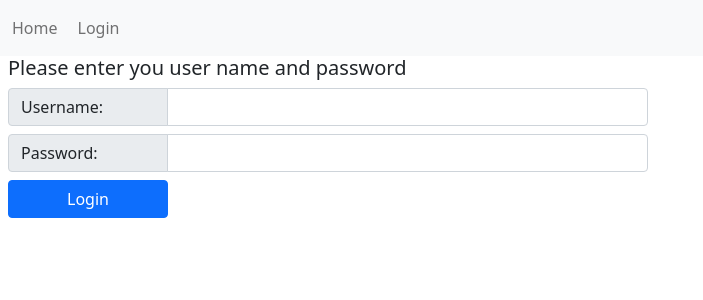
After one commit to ConstructCP/django_exams, a Django app: page /exams/login/ in a window 1280 px wide. The commit adds this page. Shown: the top 300 px of the page, without its empty margins (0-703 px from the left). Run offline with Django 3.2, Linux system fonts and the light colour scheme; some libraries are stand-ins or nearby versions.

Commit message:
Login and logout functionality

```diff
--- /dev/null
+++ b/test_site/exams/templates/exams/login.html
@@ -0,0 +1,31 @@
+{% load static %}
+
+<!DOCTYPE html>
+<html lang="en">
+<head>
+    <meta charset="UTF-8">
+    <title>Login</title>
+    <link rel="stylesheet" type="text/css" href="{% static 'bootstrap/css/bootstrap.css' %}">
+    <link rel="stylesheet" type="text/css" href="{% static 'bootstrap/css/bootstrap.min.css' %}">
+</head>
+<body>
+{% include 'exams/navigation_bar.html' %}
+<form action="{% url 'exams:login' %}" method="post">
+    {% csrf_token %}
+    <input type="hidden" name="next" value="{% url 'exams:index' %}">
+    <h5 class="ms-2">Please enter you user name and password</h5>
+    <div class="input-group ms-2 mt-2 w-50">
+        <span class="input-group-text w-25" id="username-span">{{ form.username.label_tag }}</span>
+        <input class="form-control" type="text" id="username" name="username">
+    </div>
+    <div class="input-group ms-2 mt-2 w-50">
+        <span class="input-group-text w-25" id="password-span">{{ form.password.label_tag }}</span>
+        <input class="form-control" type="password" id="password" name="password">
+    </div>
+    <div class="input-group ms-2 mt-2 w-50">
+        <button type="submit" class="btn btn-primary w-25">Login</button>
+    </div>
+
+</form>
+</body>
+</html>
--- a/test_site/exams/templates/exams/navigation_bar.html
+++ b/test_site/exams/templates/exams/navigation_bar.html
@@ -3,8 +3,17 @@
         <li class="nav-item ms-1">
             <a class="nav-link" href="{% url 'exams:index' %}">Home</a>
         </li>
+        {% if request.user.is_authenticated %}
         <li class="nav-item ms-1">
-          <a class="nav-link disabled" href="#">Inactive link</a>
+            <a class="nav-link disabled" href="{% url 'exams:index' %}">{{ request.user.name }}</a>
         </li>
+        <li class="nav-item ms-1">
+            <a class="nav-link" href="{% url 'exams:logout' %}">Logout</a>
+        </li>
+        {% else %}
+        <li class="nav-item ms-1">
+            <a class="nav-link" href="{% url 'exams:login' %}">Login</a>
+        </li>
+        {% endif %}
     </ul>
 </nav>
--- a/test_site/exams/urls.py
+++ b/test_site/exams/urls.py
@@ -5,6 +5,9 @@ from . import views
 app_name = 'exams'
 urlpatterns = [
     path('', views.index, name='index'),
+    path('login/', views.Login.as_view(), name='login'),
+    path('logout/', views.Logout.as_view(next_page='exams:login'), name='logout'),
+    path('register/', views.index, name='register'),
     path('<exam_name>/', views.exam, name='exam'),
     path('<exam_name>/results', views.exam_result, name='exam_results')
 ]
--- a/test_site/exams/views.py
+++ b/test_site/exams/views.py
@@ -1,3 +1,4 @@
+from django.contrib.auth.views import LoginView, LogoutView
 from django.http import Http404
 from django.shortcuts import render
 
@@ -11,6 +12,17 @@ def index(request):
         'exam_list': exam_list
     }
     return render(request, 'exams/index.html', context)
+
+
+class Login(LoginView):
+    template_name = 'exams/login.html'
+    redirect_authenticated_user = True
+    next = 'exams/index.html'
+    redirect_field_name = 'exams/index.html'
+
+
+class Logout(LogoutView):
+    pass
 
 
 def exam(request, exam_name):
--- a/test_site/test_site/settings.py
+++ b/test_site/test_site/settings.py
@@ -128,3 +128,5 @@ STATICFILES_DIR = [
 # https://docs.djangoproject.com/en/3.2/ref/settings/#default-auto-field
 
 DEFAULT_AUTO_FIELD = 'django.db.models.BigAutoField'
+
+LOGIN_REDIRECT_URL = 'exams:index'
```
